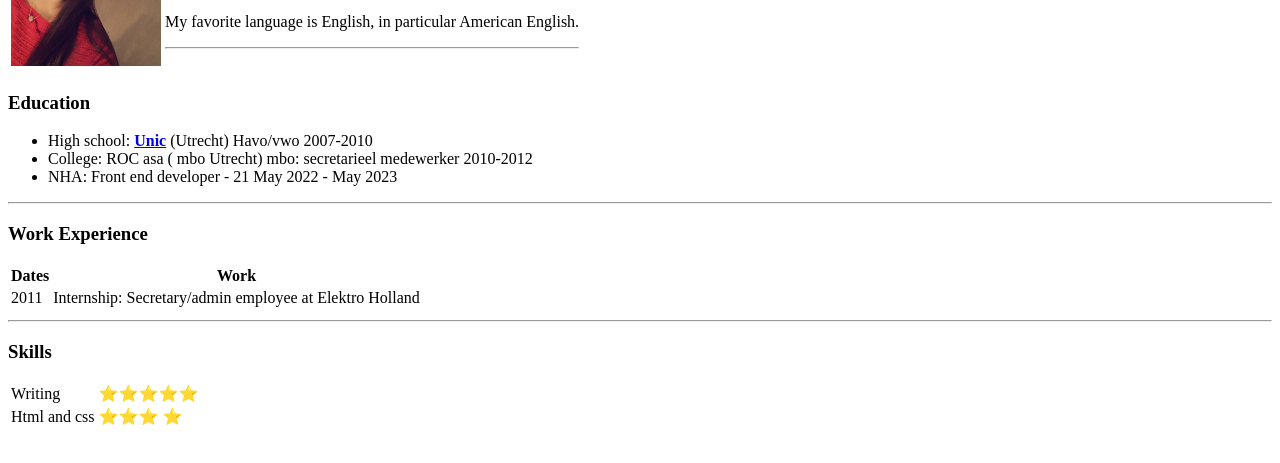
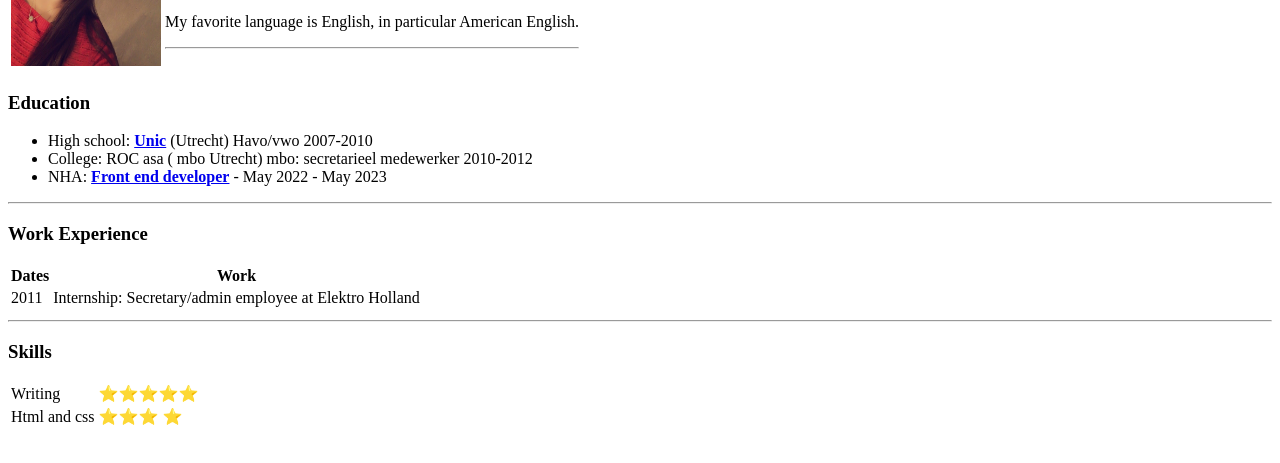
Before and after one commit to EstherLouise/cv_Esther.github.io, a plain HTML site: page index.html in a window 1280 px wide. Shown: the part 125-588 px from the top of the page. Drawn offline with Linux system fonts and the light colour scheme.

Commit message:
Update index.html

```diff
--- a/index.html
+++ b/index.html
@@ -22,7 +22,7 @@
     <ul>
       <li>High school: <strong><a href="https://www.unic-utrecht.nl/">Unic</a></strong>  (Utrecht) Havo/vwo 2007-2010</li>
       <li>College: ROC asa ( mbo Utrecht) mbo: secretarieel medewerker 2010-2012</li>
-      <li>NHA: Front end developer - 21 May 2022 -  May 2023
+      <li>NHA:  <strong><a href="https://www.nha.nl/beroepsopleidingen/ict/front-end-developer">Front end developer</a></strong> -  May 2022 -  May 2023</li>
     </ul>
     <hr>
     <h3>Work Experience</h3>
```
